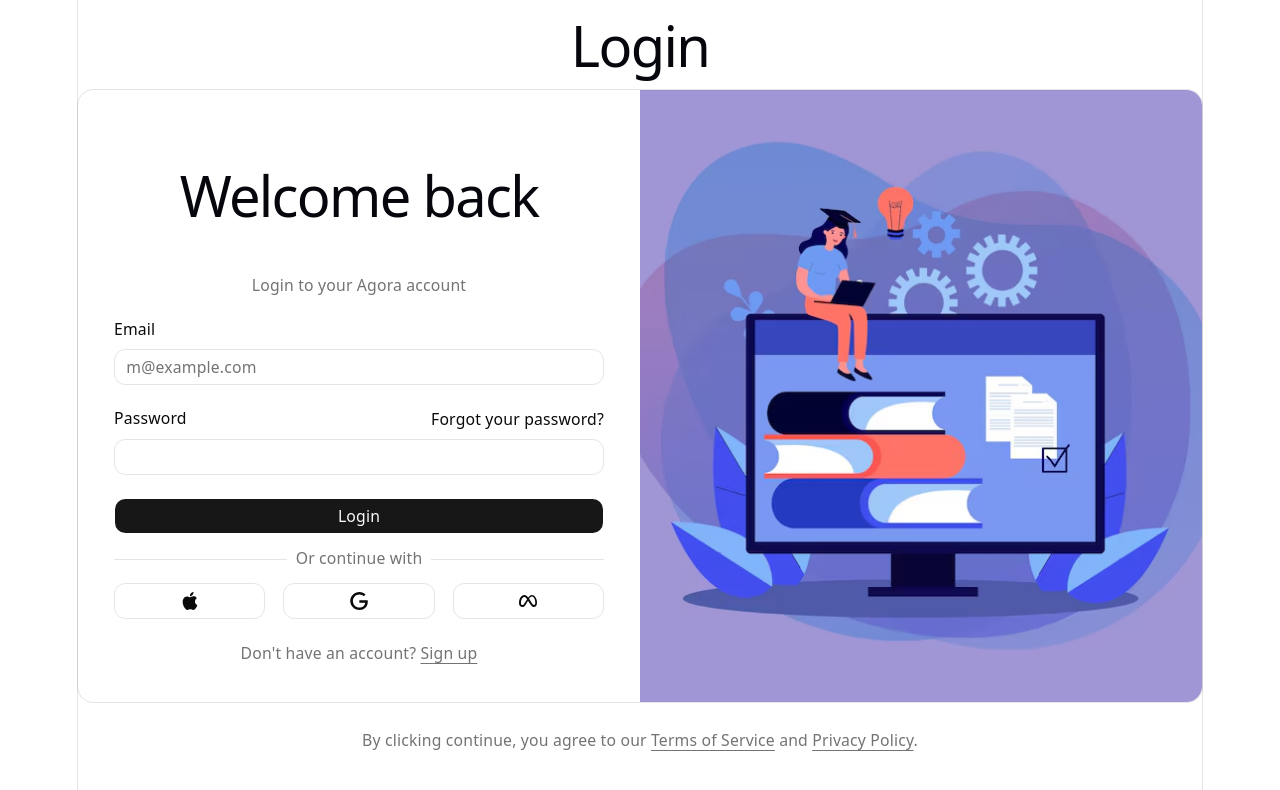
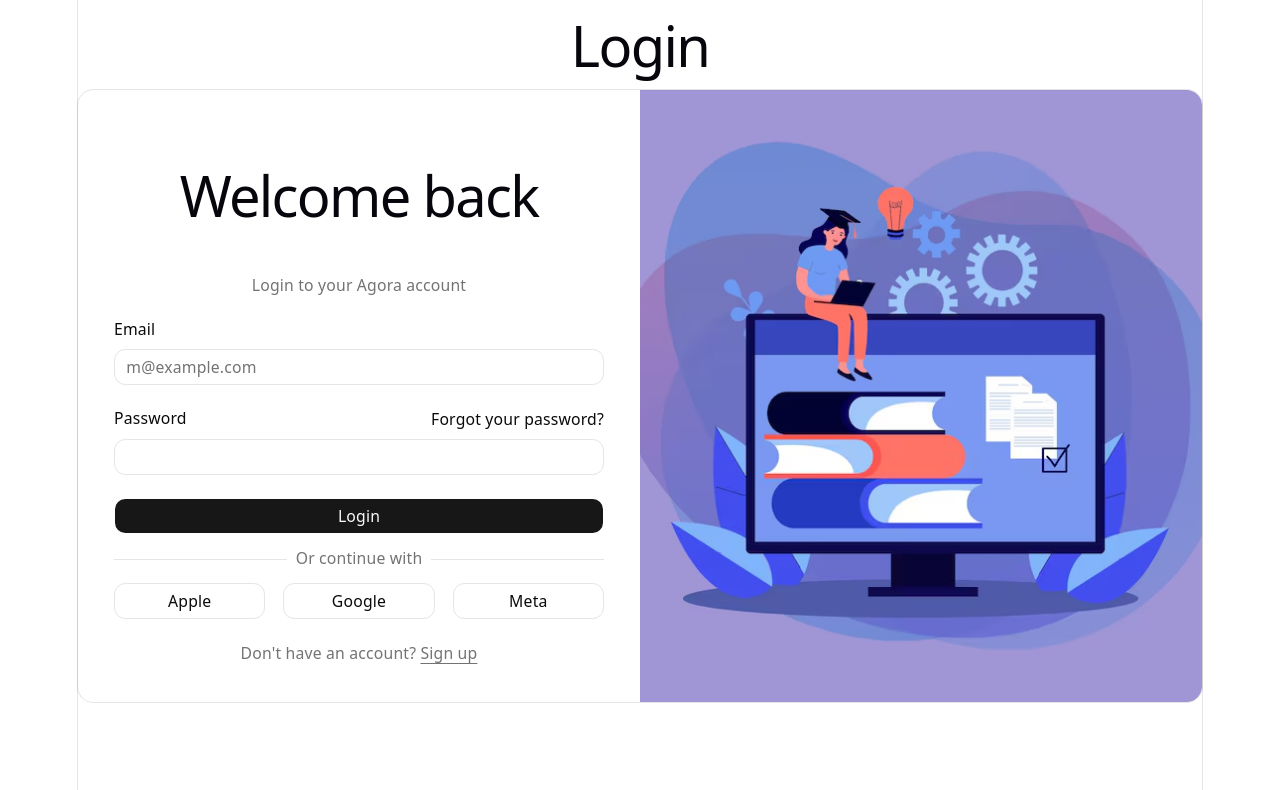
Before and after one commit to sarragobji/L-Agora-Portal, a React (Vite) app in the folder agora_front/agora-front/: page /login in a window 1280 px wide. Shown: the top 790 px of the page. Built offline with nearby package versions, Linux system fonts and the light colour scheme.

Commit message:
implemented the login api logic

```diff
--- a/agora_front/agora-front/src/components/login-form.jsx
+++ b/agora_front/agora-front/src/components/login-form.jsx
@@ -1,3 +1,4 @@
+import { useState } from "react" // Problem 1: This was missing
 import { cn } from "@/lib/utils"
 import { Button } from "@/components/ui/button"
 import { Card, CardContent } from "@/components/ui/card"
@@ -11,16 +12,57 @@ import {
 import { Input } from "@/components/ui/input"
 import loginImage from "@/assets/register_img.png"
 
+export function LoginForm({ className, ...props }) {
+  // State for email and password
+  const [formData, setFormData] = useState({
+    email: "",
+    password: "",
+  })
 
-export function LoginForm({
-  className,
-  ...props
-}) {
+  // Problem 2: handleChange must be its own separate function
+  const handleChange = (e) => {
+    setFormData({
+      ...formData,
+      [e.target.id]: e.target.value,
+    })
+  }
+
+  // Problem 3: handleSubmit was stuck inside handleChange. Fixed.
+  const handleSubmit = async (e) => {
+    e.preventDefault()
+
+    try {
+      // Added trailing slash / for Django
+      const response = await fetch(
+        "http://127.0.0.1:8000/api/utilisateurs/check_login/",
+        {
+          method: "POST",
+          headers: {
+            "Content-Type": "application/json",
+          },
+          body: JSON.stringify(formData),
+        }
+      )
+
+      const data = await response.json()
+
+      // Check the 'ok' key from your Django response
+      if (data.ok === true) {
+        alert("Login successful!")
+      } else {
+        alert("Invalid email or password")
+      }
+    } catch (error) {
+      console.error("Connection error:", error)
+      alert("Could not reach the server.")
+    }
+  }
+
   return (
     <div className={cn("flex flex-col gap-6", className)} {...props}>
       <Card className="overflow-hidden p-0">
         <CardContent className="grid p-0 md:grid-cols-2">
-          <form className="p-6 md:p-8">
+          <form className="p-6 md:p-8" onSubmit={handleSubmit}>
             <FieldGroup>
               <div className="flex flex-col items-center gap-2 text-center">
                 <h1 className="text-2xl font-bold">Welcome back</h1>
@@ -28,10 +70,19 @@ export function LoginForm({
                   Login to your Agora account
                 </p>
               </div>
+
               <Field>
                 <FieldLabel htmlFor="email">Email</FieldLabel>
-                <Input id="email" type="email" placeholder="m@example.com" required />
+                <Input
+                  id="email"
+                  type="email"
+                  placeholder="m@example.com"
+                  required
+                  value={formData.email}
+                  onChange={handleChange}
+                />
               </Field>
+
               <Field>
                 <div className="flex items-center">
                   <FieldLabel htmlFor="password">Password</FieldLabel>
@@ -39,58 +90,46 @@ export function LoginForm({
                     Forgot your password?
                   </a>
                 </div>
-                <Input id="password" type="password" required />
+                {/* Problem 4: password field was missing value and onChange */}
+                <Input
+                  id="password"
+                  type="password"
+                  required
+                  value={formData.password}
+                  onChange={handleChange}
+                />
               </Field>
+
               <Field>
-                <Button type="submit">Login</Button>
+                <Button type="submit" className="w-full">Login</Button>
               </Field>
+
               <FieldSeparator className="*:data-[slot=field-separator-content]:bg-card">
                 Or continue with
               </FieldSeparator>
-              <Field className="grid grid-cols-3 gap-4">
-                <Button variant="outline" type="button">
-                  <svg xmlns="http://www.w3.org/2000/svg" viewBox="0 0 24 24">
-                    <path
-                      d="M12.152 6.896c-.948 0-2.415-1.078-3.96-1.04-2.04.027-3.91 1.183-4.961 3.014-2.117 3.675-.546 9.103 1.519 12.09 1.013 1.454 2.208 3.09 3.792 3.039 1.52-.065 2.09-.987 3.935-.987 1.831 0 2.35.987 3.96.948 1.637-.026 2.676-1.48 3.676-2.948 1.156-1.688 1.636-3.325 1.662-3.415-.039-.013-3.182-1.221-3.22-4.857-.026-3.04 2.48-4.494 2.597-4.559-1.429-2.09-3.623-2.324-4.39-2.376-2-.156-3.675 1.09-4.61 1.09zM15.53 3.83c.843-1.012 1.4-2.427 1.245-3.83-1.207.052-2.662.805-3.532 1.818-.78.896-1.454 2.338-1.273 3.714 1.338.104 2.715-.688 3.559-1.701"
-                      fill="currentColor" />
-                  </svg>
-                  <span className="sr-only">Login with Apple</span>
-                </Button>
-                <Button variant="outline" type="button">
-                  <svg xmlns="http://www.w3.org/2000/svg" viewBox="0 0 24 24">
-                    <path
-                      d="M12.48 10.92v3.28h7.84c-.24 1.84-.853 3.187-1.787 4.133-1.147 1.147-2.933 2.4-6.053 2.4-4.827 0-8.6-3.893-8.6-8.72s3.773-8.72 8.6-8.72c2.6 0 4.507 1.027 5.907 2.347l2.307-2.307C18.747 1.44 16.133 0 12.48 0 5.867 0 .307 5.387.307 12s5.56 12 12.173 12c3.573 0 6.267-1.173 8.373-3.36 2.16-2.16 2.84-5.213 2.84-7.667 0-.76-.053-1.467-.173-2.053H12.48z"
-                      fill="currentColor" />
-                  </svg>
-                  <span className="sr-only">Login with Google</span>
-                </Button>
-                <Button variant="outline" type="button">
-                  <svg xmlns="http://www.w3.org/2000/svg" viewBox="0 0 24 24">
-                    <path
-                      d="M6.915 4.03c-1.968 0-3.683 1.28-4.871 3.113C.704 9.208 0 11.883 0 14.449c0 .706.07 1.369.21 1.973a6.624 6.624 0 0 0 .265.86 5.297 5.297 0 0 0 .371.761c.696 1.159 1.818 1.927 3.593 1.927 1.497 0 2.633-.671 3.965-2.444.76-1.012 1.144-1.626 2.663-4.32l.756-1.339.186-.325c.061.1.121.196.183.3l2.152 3.595c.724 1.21 1.665 2.556 2.47 3.314 1.046.987 1.992 1.22 3.06 1.22 1.075 0 1.876-.355 2.455-.843a3.743 3.743 0 0 0 .81-.973c.542-.939.861-2.127.861-3.745 0-2.72-.681-5.357-2.084-7.45-1.282-1.912-2.957-2.93-4.716-2.93-1.047 0-2.088.467-3.053 1.308-.652.57-1.257 1.29-1.82 2.05-.69-.875-1.335-1.547-1.958-2.056-1.182-.966-2.315-1.303-3.454-1.303zm10.16 2.053c1.147 0 2.188.758 2.992 1.999 1.132 1.748 1.647 4.195 1.647 6.4 0 1.548-.368 2.9-1.839 2.9-.58 0-1.027-.23-1.664-1.004-.496-.601-1.343-1.878-2.832-4.358l-.617-1.028a44.908 44.908 0 0 0-1.255-1.98c.07-.109.141-.224.211-.327 1.12-1.667 2.118-2.602 3.358-2.602zm-10.201.553c1.265 0 2.058.791 2.675 1.446.307.327.737.871 1.234 1.579l-1.02 1.566c-.757 1.163-1.882 3.017-2.837 4.338-1.191 1.649-1.81 1.817-2.486 1.817-.524 0-1.038-.237-1.383-.794-.263-.426-.464-1.13-.464-2.046 0-2.221.63-4.535 1.66-6.088.454-.687.964-1.226 1.533-1.533a2.264 2.264 0 0 1 1.088-.285z"
-                      fill="currentColor" />
-                  </svg>
-                  <span className="sr-only">Login with Meta</span>
-                </Button>
-              </Field>
+
+              {/* Social Login Buttons */}
+              <div className="grid grid-cols-3 gap-4">
+                 <Button variant="outline" type="button">Apple</Button>
+                 <Button variant="outline" type="button">Google</Button>
+                 <Button variant="outline" type="button">Meta</Button>
+              </div>
+
               <FieldDescription className="text-center">
-                Don&apos;t have an account? <a href="#">Sign up</a>
+                Don&apos;t have an account? <a href="/register" className="underline">Sign up</a>
               </FieldDescription>
             </FieldGroup>
           </form>
+
           <div className="relative hidden bg-muted md:block">
             <img
               src={loginImage}
-              alt="Agora Portal Background"
-              className="absolute inset-0 h-full w-full object-cover dark:brightness-[0.2] dark:grayscale"
+              alt="Background"
+              className="absolute inset-0 h-full w-full object-cover dark:brightness-[0.2]"
             />
           </div>
         </CardContent>
       </Card>
-      <FieldDescription className="px-6 text-center">
-        By clicking continue, you agree to our <a href="#">Terms of Service</a>{" "}
-        and <a href="#">Privacy Policy</a>.
-      </FieldDescription>
     </div>
-  );
+  )
 }
--- a/agora_front/agora-front/src/components/signup-form.jsx
+++ b/agora_front/agora-front/src/components/signup-form.jsx
@@ -231,7 +231,7 @@ const handleSubmit = async (e) => {
               </Field>
 
               <FieldDescription className="text-center">
-                Already have an account? <a href="#">Sign in</a>
+                Already have an account? <a href="/login">Sign in</a>
               </FieldDescription>
 
             </FieldGroup>
```
Also changed, not shown: 1 other file (tests, documents, lock files or other folders).
